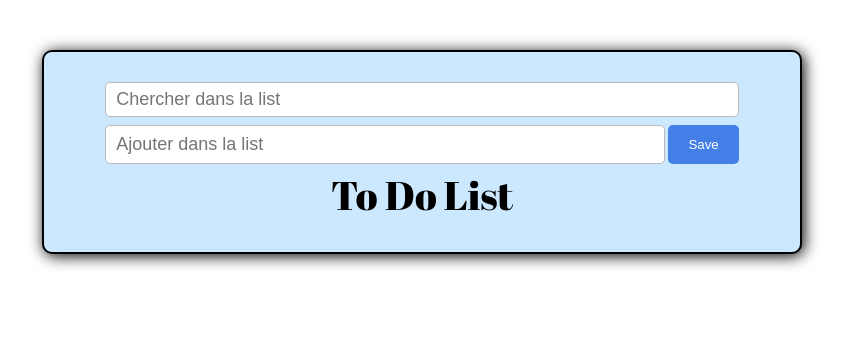
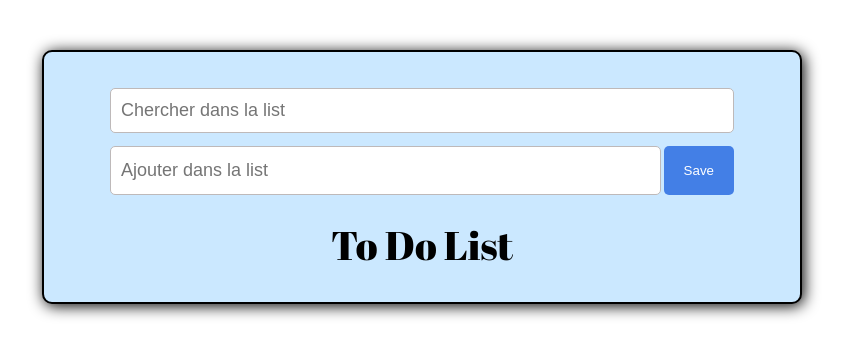
Before and after one commit to mokhtarHamdoune/to-do-list, a React (Create React App) app: page / in a window 1280 px wide. Shown: the top 356 px of the page, without its empty margins (218-1065 px from the left). Built offline with nearby package versions, Linux system fonts and the light colour scheme.

Commit message:
move search component up to app component  and add it as feature

```diff
--- a/src/App.css
+++ b/src/App.css
@@ -8,4 +8,16 @@
   border-radius: 10px;
   box-shadow: 2px 2px 15px black;
   padding:2%;
+
 }
+.container input{
+  height:45px;
+}
+
+.container .search-save{
+  height: 120px;
+  padding:10px 40px ;
+  display: flex;
+  flex-direction: column;
+  justify-content: space-around;
+}
--- a/src/App.js
+++ b/src/App.js
@@ -1,4 +1,5 @@
 import React,{Component}from 'react';
+import FormInput from './components/form_input/form_input.component';
 import ToDoList from './components/to-do-list/toDoList.componenet';
 import Form from './components/form/form.component';
 import './App.css';
@@ -7,8 +8,15 @@ class App extends Component{
   constructor(props){
     super(props);
     this.state={
+      searchField:'',
       list:[]
     }
+    this.handleChange=this.handleChange.bind(this);
+  }
+
+
+  handleChange(event){
+    this.setState({searchField:event.target.value});
   }
 
   handleSubmit=({content})=>{
@@ -21,16 +29,24 @@ class App extends Component{
   removeFromList=(index)=>{
     this.setState({list:this.state.list.filter(ele=>ele.id!==index)});
   }
+
   handleModify=({id,content})=>{
     let newList=[...this.state.list];
     newList[newList.indexOf(newList.find(ele=>ele.id===id))].content=content;
     this.setState({list:newList});
   }
+
   render(){
+    const {list,searchField} = this.state;
+    const tasks = list.filter((task=>task.content.toLowerCase().includes(searchField.toLowerCase())));
+
     return(
       <div className='container'>
-        <Form handleSubmit={this.handleSubmit}/>
-        <ToDoList list={this.state.list} removeFromList={this.removeFromList} handleModify={this.handleModify}/>
+        <div className="search-save">
+          <FormInput type='search' placeholder='Chercher dans la list' name='searchField'  value={searchField} handleChange={this.handleChange} />
+          <Form handleSubmit={this.handleSubmit} handleSearch={this.handleSearch} />
+        </div>
+        <ToDoList list={tasks} removeFromList={this.removeFromList} handleModify={this.handleModify}/>
       </div>
     );
   }
--- a/src/components/form/form.component.jsx
+++ b/src/components/form/form.component.jsx
@@ -8,7 +8,6 @@ class Form extends React.Component{
     constructor(props){
         super(props);
         this.state={
-            search:'',
             content:''
         }
         this.handleChange=this.handleChange.bind(this);
@@ -25,10 +24,9 @@ class Form extends React.Component{
     }
 
     render(){
-        const{search,content}=this.state;
+        const{content}=this.state;
         return(
             <form>
-                <FormInput type='search' placeholder='Chercher dans la list' name='search'  value={search} handleChange={this.handleChange} />
                 <div className='add-to-list'>
                     <FormInput type='text' name='content' value={content} placeholder='Ajouter dans la list' handleChange={this.handleChange} />
                     <Button role='add' handleClick={this.handleClick} >Save</Button>
--- a/src/components/form/form.style.scss
+++ b/src/components/form/form.style.scss
@@ -1,13 +1,10 @@
 form{
-    width:90%;
-    height: 90px;
+    width:100%;
     display: flex;
     flex-direction: column;
     justify-content: space-around;
     margin: auto;
-    input{
-        width: 100%;
-    }
+
     .add-to-list{
         display: flex;
         input{
--- a/src/components/row/row.style.scss
+++ b/src/components/row/row.style.scss
@@ -3,7 +3,7 @@
     min-height: 35px;
     justify-content: space-between;
     align-items: center;
-    font-size: 1.1em;
+    font-size: 1.2em;
     border-radius: 5px;
     margin-bottom: 5px;
     background-color: #4b93ca;
@@ -11,7 +11,7 @@
     padding: 5px;
     .toDoContent{
         width: 70%;
-        padding:6px 10px;
+        padding:8px 10px;
         background-color: #fff;
         border: 1px solid #4985a1;
         border-radius: 5px;
```
